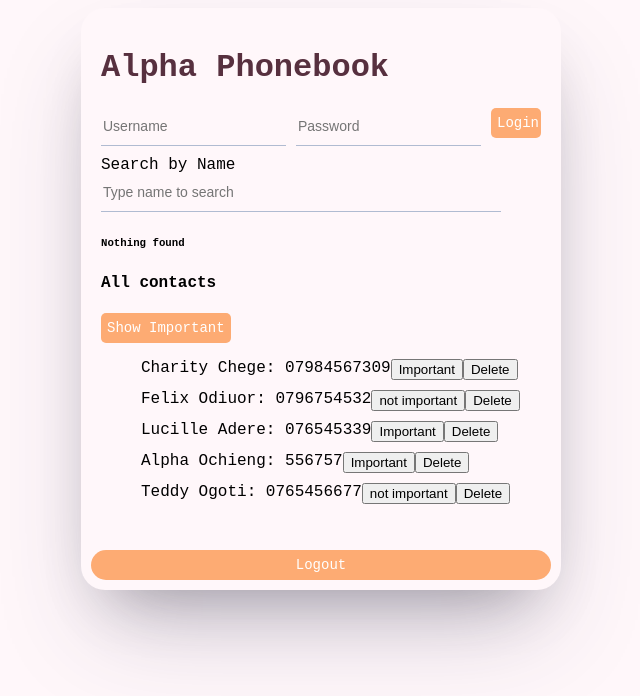
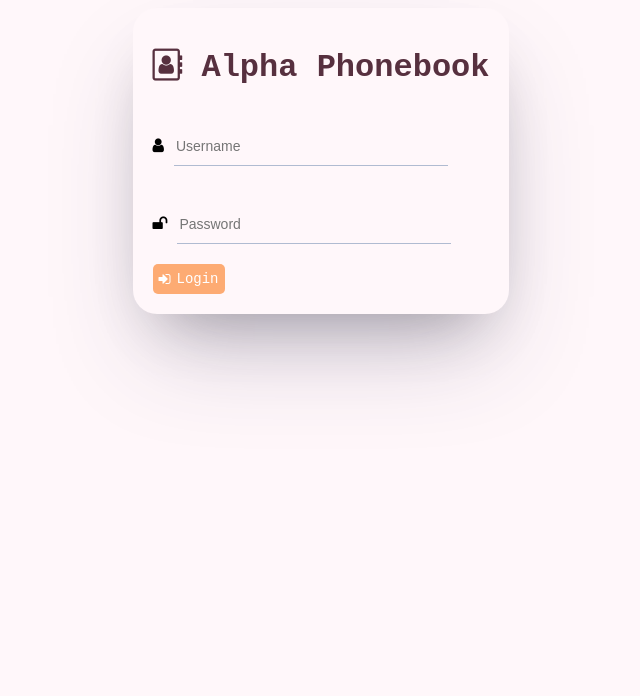
Before and after one commit to ealpha072/react_phonebook, a React (Vite) app in the folder frontend/: page / in a window 1280 px wide. Shown: the top 696 px of the page, without its empty margins (319-959 px from the left). Built offline with nearby package versions, Linux system fonts and the light colour scheme; data requests are answered from the project's data file.

Commit message:
Forms to own component

```diff
--- a/frontend/index.html
+++ b/frontend/index.html
@@ -3,6 +3,7 @@
   <head>
     <meta charset="UTF-8" />
     <link rel="icon" type="image/svg+xml" href="/vite.svg" />
+    <link rel="stylesheet" href="https://cdnjs.cloudflare.com/ajax/libs/font-awesome/4.7.0/css/font-awesome.min.css">
     <meta name="viewport" content="width=device-width, initial-scale=1.0" />
     <title>Phonebook</title>
   </head>
--- a/frontend/src/App.css
+++ b/frontend/src/App.css
@@ -34,6 +34,16 @@ html{
   margin: 20px;
 }
 
+.form-row{
+  width: 100%;
+}
+
+/*buttons*/
+button{
+  cursor: pointer;
+  text-align: center;
+}
+
 .btn{
   font-family: monospace;
   height:30px;
@@ -43,12 +53,42 @@ html{
   font-size:14px;
   border-radius:5px;
   cursor: pointer;
+  display: flex;
+  align-items: center;
 }
 
-.add-btn{
-  width: 50px;
+.login-btn, .add-btn{
+  width: fit-content;
 }
 
+.logout{
+  width: 20%;
+}
+
+.contact-btns button{
+  margin-left: 5px;
+  border:none;
+  font-size: 14px;
+  font-family: monospace;
+  border-radius: 5px;
+}
+
+
+/*icons ------------------*/
+.fa-trash-o{
+  color: red;
+}
+
+.fa-check{
+  color:green;
+}
+
+.icon-mrg{
+  margin-right: 6px;
+}
+
+
+/*inputs */
 input{
   font-size: 14px;
   border-radius:0;
@@ -65,12 +105,11 @@ input:focus{
   border-bottom: 2px solid var(--dark);
 }
 
-h1{
-  color: var(--darkest);
-}
-
-form, .search, .container-contacts, li{
-  margin-top: var(--mgt);
+.login-input{
+  margin-top: 20px;
+  margin-bottom: 20px;
+  width: 80%;
+  margin-left: 10px;
 }
 
 .input-fields{
@@ -78,19 +117,44 @@ form, .search, .container-contacts, li{
   margin-bottom: var(--mgt);
 }
 
+.login-fields{
+  display: flex;
+  flex-direction: column;
+}
+
 .search input{
   width: 90%;
 }
 
-ul{
-  list-style-type: none;
+/*headings */
+h1{
+  color: var(--darkest);
+  text-align: center;
 }
 
-li{
-  display: flex;
+.error-msg{
+  color: red;
 }
 
-.logout{
-  margin: 10px;
-  border-radius: 24px;
+
+form, .search, .container-contacts, li{
+  margin-top: var(--mgt);
 }
+
+ul{
+  padding-left: 0;
+}
+
+
+li{
+  padding: 8px;
+  display: flex;
+  border-radius: 6px;
+  box-shadow: rgba(0, 0, 0, 0.15) 1.95px 1.95px 2.6px;
+  width: 95%;
+  justify-content: space-between;
+}
+
+.contents{
+  font-size: 14px;
+}
--- a/frontend/src/App.jsx
+++ b/frontend/src/App.jsx
@@ -4,6 +4,7 @@ import contactServices from './services/contact'
 import loginServices from './services/login'
 import Loginform from './Components/Loginform'
 import Contactform from './Components/Contactform'
+import Searchform from './Components/Searchform'
 
 const App = () => {
 
@@ -100,7 +101,6 @@ const App = () => {
         setSearchTerm(e.target.value)
         const filteredName = contacts.filter(contact => contact.name.toLowerCase().includes(searchTerm.toLowerCase()))
         setSearchResults(filteredName)
-        console.log(filteredName)
     }
 
     const toggleImportant = (id) => {
@@ -172,37 +172,25 @@ const App = () => {
     return (
         <div className='container'>
 			<div className="inner-container">
-				<h1>Alpha Phonebook</h1>
-                {errorMsg !== '' ? <h5>{errorMsg}</h5> : ''}
+				<h1><i className='fa fa-address-book-o'></i> Alpha Phonebook</h1>
+                {errorMsg !== '' ? <h5 className='error-msg'>{errorMsg}</h5> : ''}
                 {user === null ?
                     <Loginform
                         handleLoginForm={handleLoginForm }
                         loginDetails={loginDetails}
                         loginInputChange={loginInputChange}
                     /> :
+                    <div>
                         <Contactform
                             addContact={addContact }
                             values={values}
                             handleInputChange={handleInputChange}
                         />
-                }
-
-				<div className="search">
-					Search by Name <br></br>
-					<input
-					type="text"
-					placeholder='Type name to search'
-					value={searchTerm}
-					onChange={handleSearchTermChange}
+                        <Searchform
+                            searchTerm={searchTerm }
+                            handleSearchTermChange={handleSearchTermChange }
+                            searchResults={searchResults}
                         />
-					<div className="search-results">
-						<h6>
-							{
-							searchResults.length === 0 ? "Nothing found" : searchResults.map(result => <Contact key={result.id}  contact={result}/>)
-							}
-						</h6>
-					</div>
-				</div>
                         <div className="container-contacts">
                             <h4>All contacts</h4>
                             <button onClick={()=>setShowAll(false)} className="btn" >Show {!showAll ? 'All' : 'Important'}</button>
@@ -218,8 +206,10 @@ const App = () => {
                             }
                             </ul>
                         </div>
+                        <button onClick={logoutUser} className="logout btn"><i className='fa fa-sign-out'></i>Logout</button>
                     </div>
-            <button onClick={logoutUser} className="logout btn">Logout</button>
+                }
+			</div>
         </div>
     )
 }
--- a/frontend/src/Components/Contact.jsx
+++ b/frontend/src/Components/Contact.jsx
@@ -1,12 +1,14 @@
 const Contact = ({contact, toggleImportance, removeContact}) => {
-  const label = contact.important ? 'not important' : 'Important'
+  const label = contact.important ? <i className="fa fa-times"></i> : <i className="fa fa-check"></i>
 
   return (
     <li>
-      {contact.name}: {contact.number}
+      <div className="contents">
+        {contact.name}: {contact.number}
+      </div>
       <div className="contact-btns">
         <button onClick={toggleImportance}>{label}</button>
-        <button onClick={removeContact}>Delete</button>
+        <button onClick={removeContact} className='delete-btn'><i className="fa fa-trash-o"></i></button>
       </div>
     </li>
   )
--- a/frontend/src/Components/Contactform.jsx
+++ b/frontend/src/Components/Contactform.jsx
@@ -4,6 +4,7 @@ const Contactform = ({addContact, values, handleInputChange}) => {
   return (
     <div>
         <form action="" onSubmit={addContact}>
+            <h4><i className='fa fa-plus-circle icon-mrg'></i> Add new Contact</h4>
             <div className="input-fields">
               <input
                 type="text"
@@ -21,6 +22,7 @@ const Contactform = ({addContact, values, handleInputChange}) => {
                 onChange={handleInputChange}
               />
               <button type="submit" className="add-btn btn">
+                <i className='fa fa-plus-circle'></i>
                 Add
               </button>
             </div>
--- a/frontend/src/Components/Loginform.jsx
+++ b/frontend/src/Components/Loginform.jsx
@@ -3,24 +3,35 @@ import React from 'react'
 const Loginform = ({handleLoginForm, loginDetails, loginInputChange}) => {
   return (
     <div>
-        <form action="" onSubmit={handleLoginForm}>
-            <div className="input-fields">
+        <form action="" onSubmit={handleLoginForm} >
+            <div className="login-fields">
+                <div className="form-row">
+                    <label htmlFor="username"><i className='fa fa-user'></i></label>
                     <input
                         type="text"
                         placeholder="Username"
                         name="username"
                         values={loginDetails.username}
                         onChange={loginInputChange}
+                        className="login-input"
+                        required
                     />
+                </div>
 
+                <div className="form-row">
+                    <label htmlFor="password"><i className='fa fa-unlock'></i></label>
                     <input
                         type="password"
                         placeholder="Password"
                         name="password"
                         values={loginDetails.password}
                         onChange={loginInputChange}
+                        className="login-input"
+                        required
                     />
-                <button type="submit" className="btn add-btn">
+                </div>
+                <button type="submit" className="btn login-btn">
+                    <i className='fa fa-sign-in icon-mrg'></i>
                     Login
                 </button>
             </div>
--- /dev/null
+++ b/frontend/src/Components/Searchform.jsx
@@ -0,0 +1,32 @@
+import React from 'react'
+import Contact from './Contact';
+
+const Searchform = ({searchTerm, handleSearchTermChange, searchResults}) => {
+  return (
+    <div>
+        <div className="search">
+            <h5>
+                <i className='fa fa-search icon-mrg'></i>
+                Search by Name <br></br>
+            </h5>
+            <input
+                type="text"
+                placeholder="Type name to search"
+                value={searchTerm}
+                onChange={handleSearchTermChange}
+            />
+            <div className="search-results">
+                <h6>
+                    {searchResults.length === 0
+                    ? "Nothing found"
+                    : searchResults.map((result) => (
+                        <Contact key={result.id} contact={result} />
+                        ))}
+                </h6>
+            </div>
+        </div>
+    </div>
+  );
+}
+
+export default Searchform
```
Lines whose indentation alone changed are shown as unchanged.
